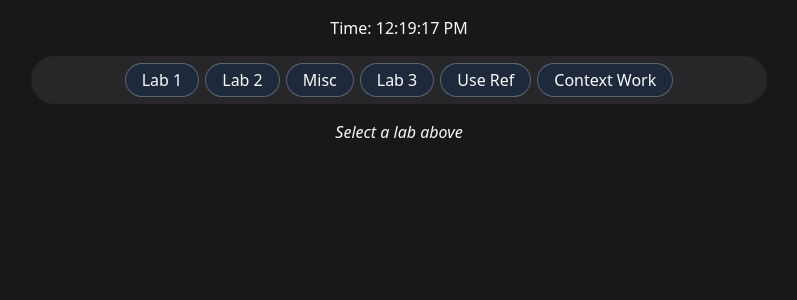
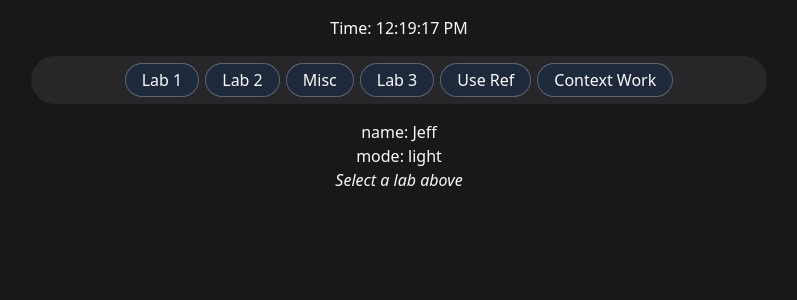
Before and after one commit to JoeMcCleery/se-bootcamp-modules, a React (Vite) app in the folder module_7/react-sandbox/: page / in a window 1280 px wide. Shown: the top 300 px of the page, without its empty margins (241-1038 px from the left). Built offline with nearby package versions, Linux system fonts and the light colour scheme.

Commit message:
container for context in every lab content

```diff
--- a/module_7/react-sandbox/src/App.tsx
+++ b/module_7/react-sandbox/src/App.tsx
@@ -9,6 +9,7 @@ import Emoji from "./components/Emoji";
 import SillyReact from "./components/SillyReact";
 import ContextWork from "./components/ContextWork";
 import { UserProvider } from "./components/UserProvider";
+import Container from "./components/Container";
 
 interface ILabData {
   label: string;
@@ -30,11 +31,7 @@ const labContent: ILabData[] = [
   { label: "Use Ref", content: <SillyReact name="Prop Name" /> },
   {
     label: "Context Work",
-    content: (
-      <UserProvider>
-        <ContextWork />
-      </UserProvider>
-    ),
+    content: <ContextWork />,
   },
 ];
 
@@ -57,7 +54,11 @@ function App() {
         ))}
       </div>
 
-      <div className="justify-self-center">{content}</div>
+      <div className="justify-self-center">
+        <UserProvider>
+          <Container>{content}</Container>
+        </UserProvider>
+      </div>
     </div>
   );
 }
--- /dev/null
+++ b/module_7/react-sandbox/src/components/Container.tsx
@@ -0,0 +1,21 @@
+import { ReactNode } from "react";
+import { useUserContext } from "./UserProvider";
+
+interface IContainerProps {
+  children?: ReactNode;
+}
+
+export default function Container({ children }: IContainerProps) {
+  const { state } = useUserContext();
+
+  return (
+    <>
+      <div className="text-center">
+        <p>name: {state.user.name}</p>
+        <p>mode: {state.mode}</p>
+      </div>
+
+      {children}
+    </>
+  );
+}
--- a/module_7/react-sandbox/src/components/ContextWork.tsx
+++ b/module_7/react-sandbox/src/components/ContextWork.tsx
@@ -4,7 +4,7 @@ import { FormEvent, useState } from "react";
 import Input from "./Input";
 
 export default function ContextWork() {
-  const { state, updateUser, toggleMode } = useUserContext();
+  const { updateUser, toggleMode } = useUserContext();
   const [username, setUsername] = useState("");
 
   function submit(e: FormEvent<HTMLFormElement>) {
@@ -14,8 +14,6 @@ export default function ContextWork() {
 
   return (
     <div className="grid gap-2">
-      <p>{state.user.name}</p>
-      <p>{state.mode}</p>
       <form
         onSubmit={submit}
         className="grid gap-2"
```
